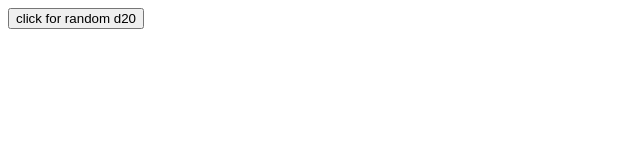
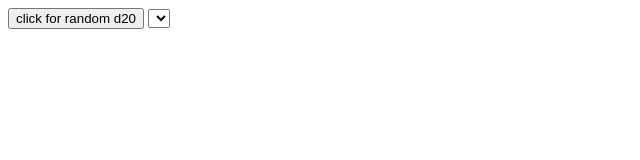
Before and after one commit to LookfuH/LookfuH.github.io, a plain HTML site: page index.html in a window 1280 px wide. Shown: the full height of the page, 0-640 px from the left. Drawn offline with Linux system fonts and the light colour scheme.

Commit message:
Update index.html

```diff
--- a/index.html
+++ b/index.html
@@ -9,6 +9,8 @@
 
     <button onclick="Random(this)"> click for random d20</button>
 
+    <select checker=""check"
+
 </body>
 
 <script>
```
